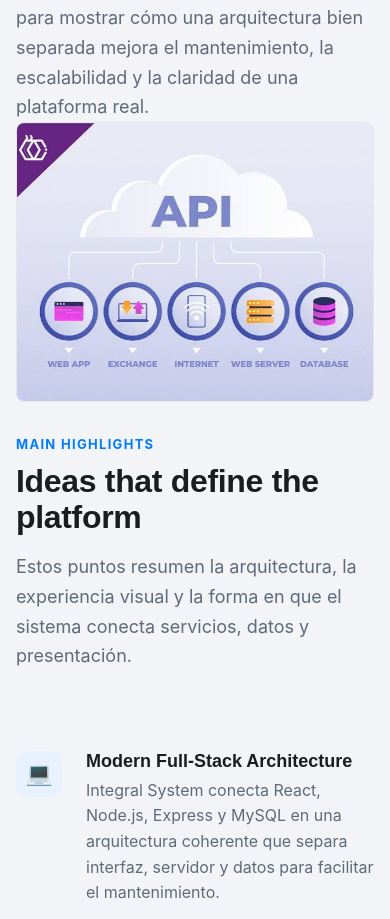
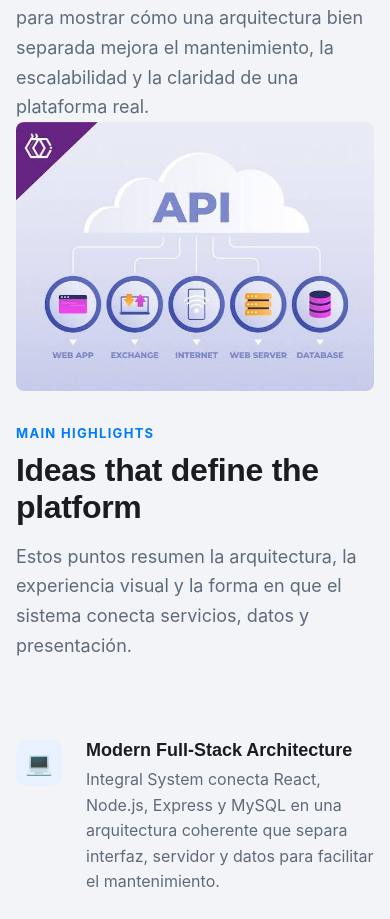
Before and after one commit to Yamato6/Integradora_II, a React (Vite) app: page / in a window 390 px wide. Shown: the part 1282-2201 px from the top of the page. Built offline with nearby package versions, Linux system fonts and the light colour scheme.

Commit message:
Intouduccion responsive

```diff
--- a/src/pages/LandingPage/LandingPage.jsx
+++ b/src/pages/LandingPage/LandingPage.jsx
@@ -139,12 +139,12 @@ function LandingPage() {
                 La propuesta reúne componentes independientes, consumo de servicios externos y persistencia de información para mostrar cómo una arquitectura bien separada mejora el mantenimiento, la escalabilidad y la claridad de una plataforma real.
               </p>
 
-              <div style={{ flex: 1, minHeight: '280px', display: 'flex' }}>
+              <div style={{ width: '100%', aspectRatio: '16 / 10', display: 'flex' }}>
                 <Img3
                   image_src={introIllustration}
                   image_alt="Ilustración abstracta del sistema Integral System"
-                  style_vars={{ height: '100%', width: '100%' }}
-                  image_style_vars={{ width: '100%', height: '100%', objectFit: 'cover' }}
+                  style_vars={{ height: '100%', width: '100%', border: 'none' }}
+                  image_style_vars={{ width: '100%', height: '100%', objectFit: 'contain', objectPosition: 'center' }}
                 />
               </div>
             </div>
```
